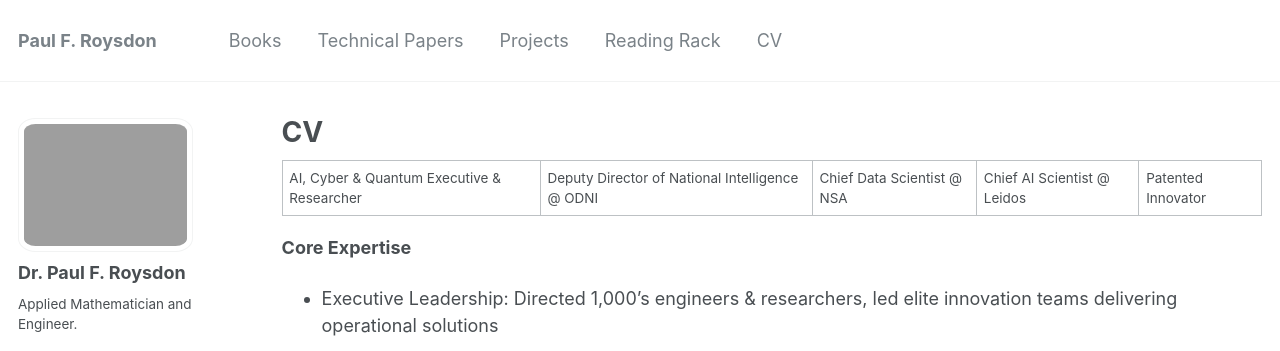
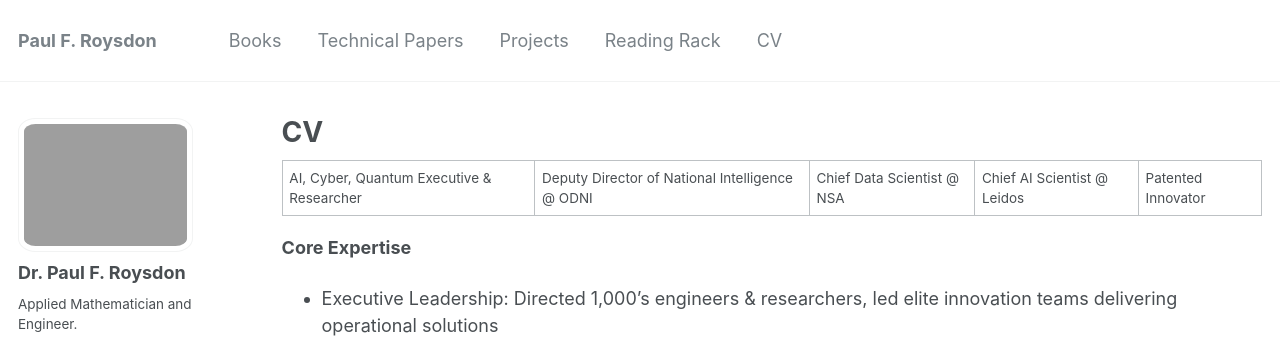
Before and after one commit to pfroysdon/pfroysdon.github.io, a Jekyll site: the page built from _pages/cv.md, in a window 1280 px wide and 900 px high. Shown: the top 351 px of the window. Built offline with Jekyll 4.4.1, drawn with Linux system fonts in a browser that asks for light colours; some web fonts are replaced.

Commit message:
Update cv.md

```diff
--- a/_pages/cv.md
+++ b/_pages/cv.md
@@ -5,7 +5,7 @@ permalink: /cv/
 author_profile: true
 ---
 
-AI, Cyber & Quantum Executive & Researcher | Deputy Director of National Intelligence @ ODNI | Chief Data Scientist @ NSA | Chief AI Scientist @ Leidos | Patented Innovator
+AI, Cyber, Quantum Executive & Researcher | Deputy Director of National Intelligence @ ODNI | Chief Data Scientist @ NSA | Chief AI Scientist @ Leidos | Patented Innovator
 
 **Core Expertise**
 - Executive Leadership: Directed 1,000's engineers & researchers, led elite innovation teams delivering operational solutions
```
